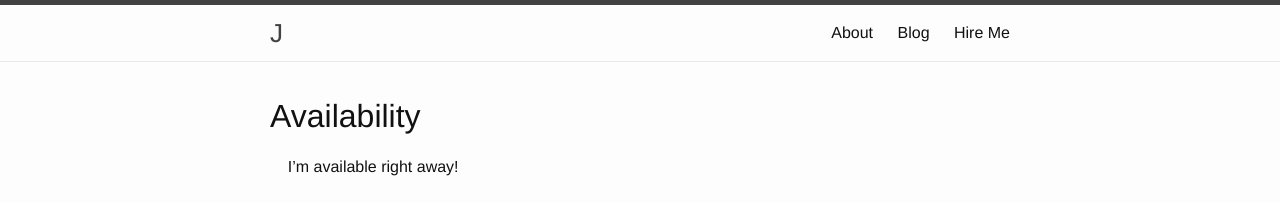
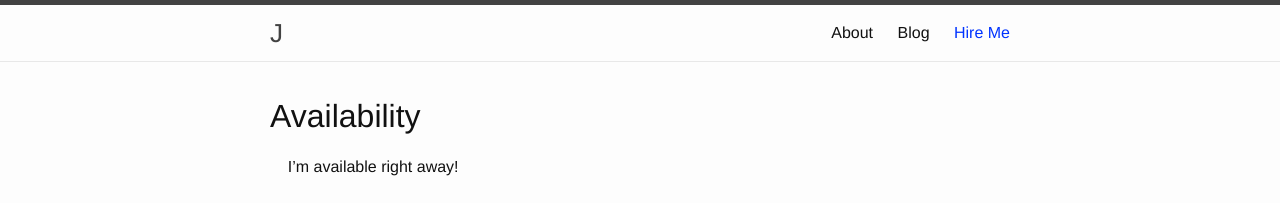
Before and after one commit to JelmerT/JelmerT.github.io, a Jekyll site: the page built from contact.md, in a window 1280 px wide. Shown: the top 203 px of the page. Built offline with Jekyll 4.4.1, drawn with Linux system fonts in a browser that asks for light colours.

Commit message:
Fixed navigation link highlighting

```diff
--- a/_includes/header.html
+++ b/_includes/header.html
@@ -14,10 +14,14 @@
       </a>
 
       <div class="trigger">
-        {% for page in site.pages %}
-          {% if page.title %}
-            {% if page.title != "404: Page not found"%}
-              <a class="page-link" href="{{ page.url | prepend: site.baseurl }}">{{ page.title }}</a>
+        {% for node in site.pages %}
+          {% if node.title %}
+            {% if node.title != "404: Page not found"%}
+              {% if page.url == node.url %}
+                <a class="page-link-active" href="{{node.url | prepend: site.baseurl}}">{{node.title}}</a>
+              {% else %}
+                <a class="page-link" href="{{node.url | prepend: site.baseurl}}">{{node.title}}</a>
+              {% endif %}
             {% endif %}
           {% endif %}
         {% endfor %}
--- a/_sass/_layout.scss
+++ b/_sass/_layout.scss
@@ -33,6 +33,16 @@
 
     .page-link {
         color: $text-color;
+        line-height: $base-line-height;
+
+        // Gaps between nav items, but not on the first one
+        &:not(:first-child) {
+            margin-left: 20px;
+        }
+    }
+
+    .page-link-active {
+        color: $active-color;
         line-height: $base-line-height;
 
         // Gaps between nav items, but not on the first one
--- a/css/main.scss
+++ b/css/main.scss
@@ -14,6 +14,7 @@ $base-line-height: 1.5;
 $spacing-unit:     30px;
 
 $text-color:       #111;
+$active-color:     #0033ff;
 $background-color: #fdfdfd;
 $brand-color:      #2a7ae2;
 
```
Also changed, not shown: blog.md (+0 -2 lines).
